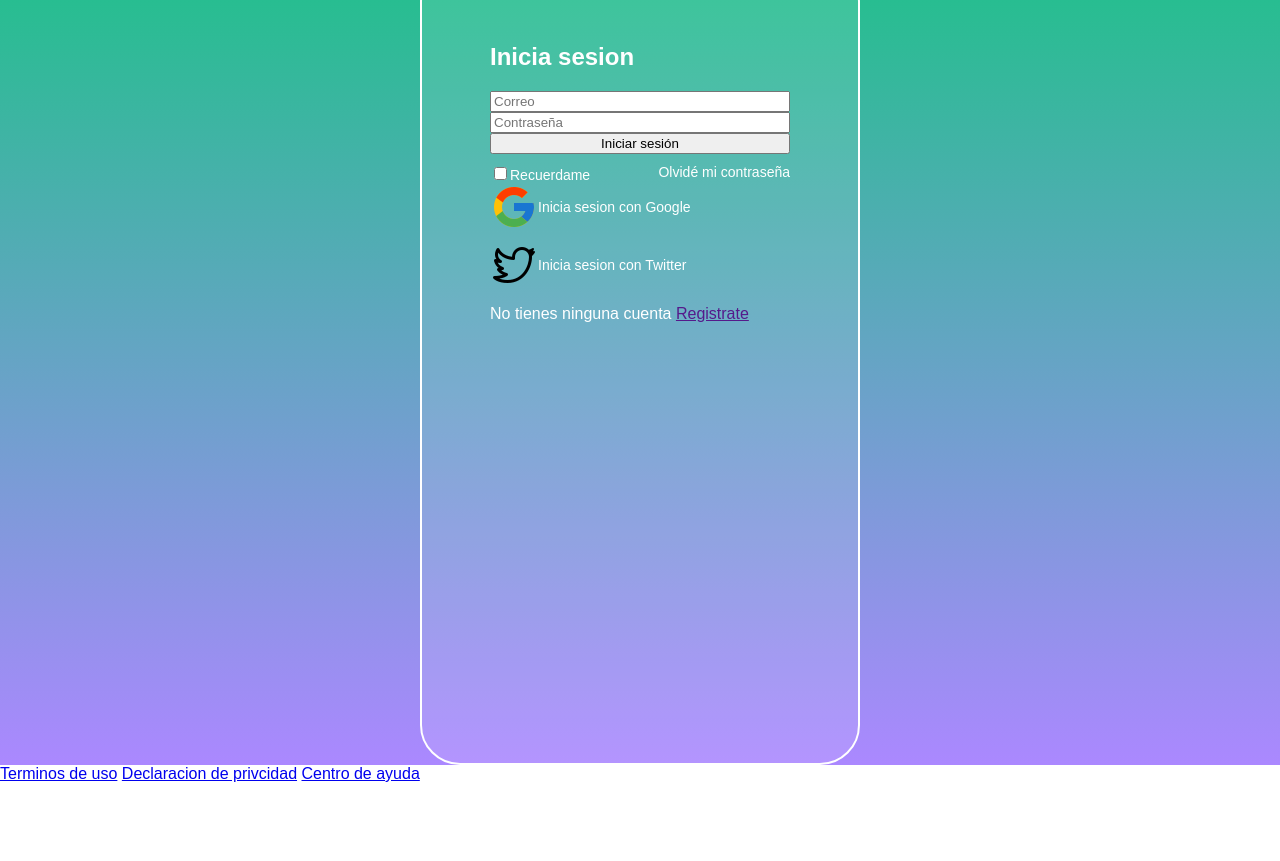
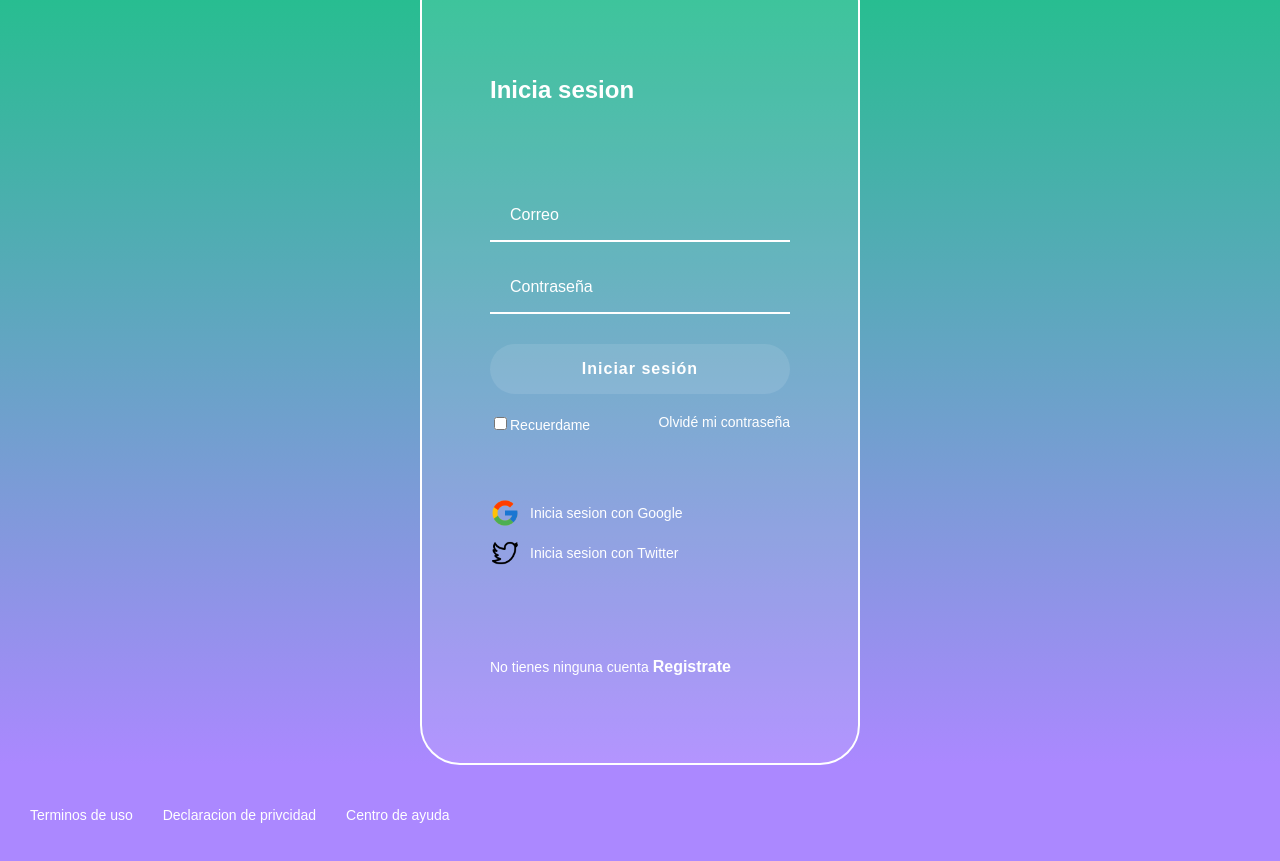
Before and after one commit to jorgechauxjr/html-css_platzi-video, a plain HTML site: page login/login.html in a window 1280 px wide. Shown: the part 139-1000 px from the top of the page. Before the commit the page ends 922 px from the top, so only its background shows below. Drawn offline with Linux system fonts and the light colour scheme.

Commit message:
Add complete style to login

```diff
--- a/login/styles.css
+++ b/login/styles.css
@@ -29,6 +29,9 @@ body {
   padding: 0px 30px;
   min-height: calc(100vh - 200px);
 }
+
+/* A partir de display just y flex.direction ayudo a organizar todo vertical
+en columnas y que queden separados "bonito" bien */
 .login__container {
   background-color: rgba(255, 255, 255, 0.1);
   border: solid 2px white;
@@ -37,6 +40,9 @@ body {
   padding: 60px 68px 40px;
   min-height: 700px;
   width: 300px;
+  display: flex;
+  justify-content: space-around;
+  flex-direction: column;
 }
 
 .login__container--form {
@@ -74,3 +80,80 @@ body {
   font-size: 14px;
   margin-bottom: 10px;
 }
+
+.login__container--social-media > div > img {
+  /* Reducir el tamaño de las imagenes de google y twitter */
+  width: 30px;
+  margin-right: 10px;
+}
+
+.login__container--registro {
+  font-size: 14px;
+
+}
+
+.login__container--registro a{
+  color: white;
+  font-weight: bold;
+  font-size: 16px;
+  text-decoration: none;
+}
+
+.login__container--registro a:hover{
+  text-decoration: underline;
+}
+
+/* Estilizar inputs,
+Fondo tranparente y quitar las lineas de arriba derecha e izquierda */
+.input {
+  background-color: transparent;
+  border-left: 0px;
+  border-top: 0px;
+  border-right: 0px;
+  border-bottom: 2px solid white;
+  font-size: 16px;
+  font-family: 'Muli', sans-serif;
+  margin-bottom: 20px;
+  padding: 0px 20px;
+  outline: none;
+  height: 50px;
+}
+
+/* Para cambiar el color del placeholder
+(las letras dentro del input en el formulario) */
+::placeholder {
+  color: white;
+}
+
+.button {
+  background-color: rgba(255, 255, 255, 0.1);
+  border: none;
+  border-radius: 25px;
+  color: white;
+  cursor: pointer;
+  font-size: 16px;
+  font-weight: bold;
+  font-family: 'Muli', sans-serif;
+  height: 50px;
+  letter-spacing: 1px;
+  margin: 10px 0px;
+}
+
+.footer {
+  background-color: #AB88FF;
+  display: flex;
+  align-items: center;
+  height: 100px;
+  width: 100%;
+}
+
+.footer a {
+  color: white;
+  cursor: pointer;
+  font-size: 14px;
+  padding-left: 30px;
+  text-decoration: none;
+}
+.footer a:hover {
+  text-decoration: underline;
+}
```
